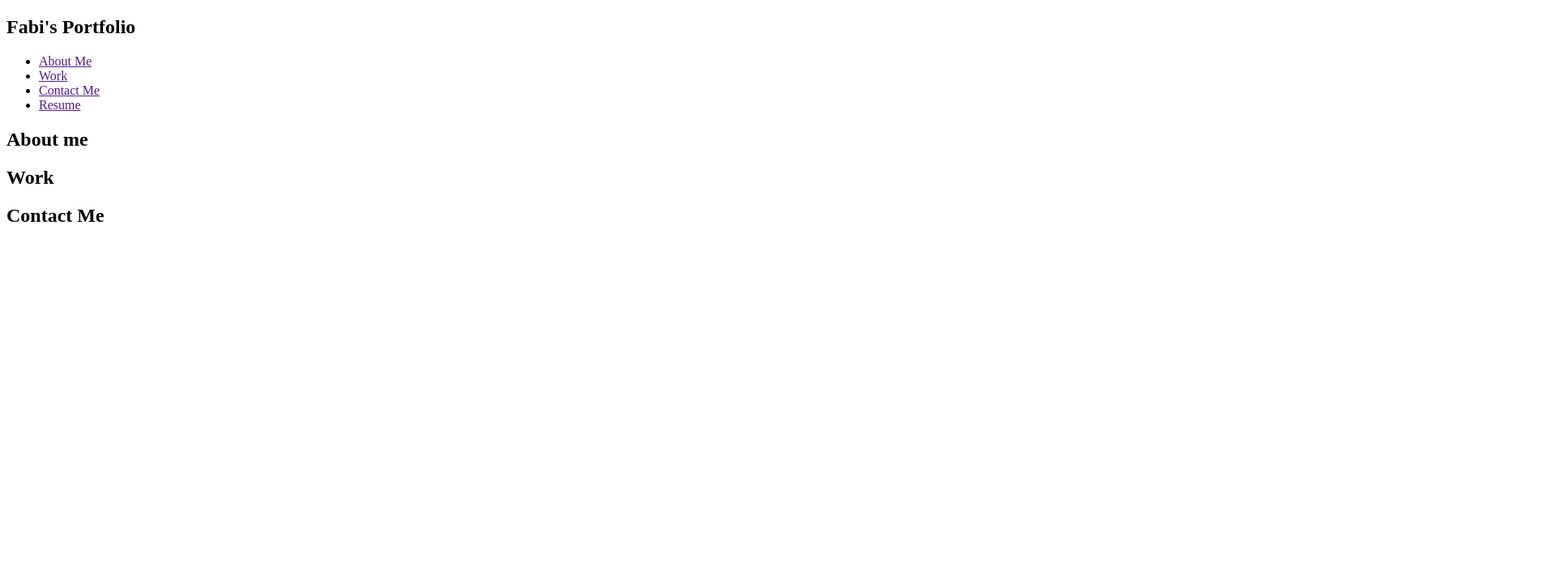
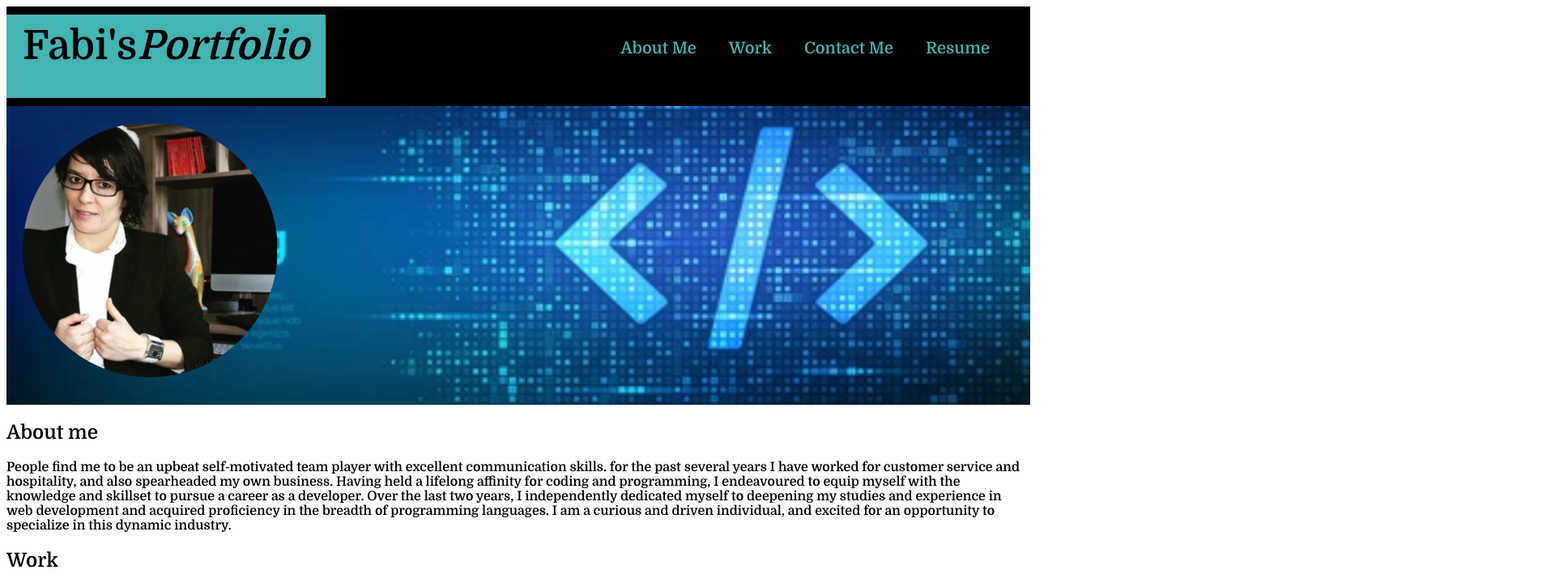
Before and after one commit to Fabscg/Professional-Portfolio, a plain HTML site: page index.html in a window 1280 px wide. Shown: the top 709 px of the page at 81% size, 1920 px wide, since content can reach past the window. Drawn offline with Linux system fonts and the light colour scheme; files that its build step writes are made by us from their sources.

Commit message:
finish navbar

```diff
--- a/css/style.css
+++ b/css/style.css
@@ -0,0 +1,81 @@
+* {
+    box-sizing: border-box;
+}
+
+body{
+    font-family: 'Domine', serif;
+}
+
+/* NAVBAR SECTION */
+
+span{
+    font-style: italic;
+}
+
+header{
+    display: flex;
+    flex-direction: row;
+    justify-content: space-between;
+    background-color: black;
+}
+
+header ul li a{
+    display: flex;
+    flex-direction: row;
+    justify-content: space-between;
+    background-color: black;
+    font-size: 20px;
+}
+
+
+a {
+    color: black;
+    margin:10px 0 10px 0;
+    font-size: 50px;
+    padding:10px 20px;
+    text-decoration: none;
+    background-color: rgb(66, 180, 180);
+}
+
+a:hover{
+    color: rgb(164, 207, 207);
+}
+
+nav{
+    display: contents;
+    justify-content: space-between;
+    width:100%;
+}
+
+ul{
+    display: inline-flex;
+    font-size: 20px;
+    padding-right: 30px;
+    padding-bottom: 20px;
+}
+ ul li a{
+    font-family:'Domine', serif;
+    color: rgb(66, 180, 180);
+    display: flex;
+}
+
+.top-images{
+    background-position:center;
+    display:flex;
+    flex-wrap: wrap;
+    align-items: baseline;
+    justify-content: stretch;
+    margin:0 0 20px 0;
+    background-size: cover;
+    background: url("../assets/images/programming.webp") no-repeat center center fixed;
+    -webkit-background-size: cover;
+
+}
+
+
+.avatar{
+    padding:30px auto 30px 30px;
+    margin:20px 0 30px 20px;
+    position: relative;
+    z-index: 1;
+}
--- a/index.html
+++ b/index.html
@@ -4,48 +4,91 @@
     <meta charset="UTF-8">
     <meta http-equiv="X-UA-Compatible" content="IE=edge">
     <meta name="viewport" content="width=device-width, initial-scale=1.0">
-    <link rel="stylesheet" href="style.css">
+    <link rel="stylesheet" href="css/style.css">
+    <link rel="preconnect" href="https://fonts.googleapis.com">
+    <link rel="preconnect" href="https://fonts.googleapis.com">
+<link rel="preconnect" href="https://fonts.gstatic.com" crossorigin>
+<link href="https://fonts.googleapis.com/css2?family=Domine:wght@600&family=Roboto+Mono:ital,wght@0,500;1,400&display=swap" rel="stylesheet">
     <title>Fabi's Portfolio</title>
 </head>
 
 <!-- SECTION NAVBAR -->
 
-<section class="title">
-    <h1>Fabi's Portfolio</h1>
+<header>
+
+    <a href="/">Fabi's<span>Portfolio</span></a>
 
     <nav>
         <ul>
                 <li>
-                <a href="">About Me</a>
+                    <a href="#about-me">About Me</a>
                 </li>
                 <li>
-                <a href="">Work</a>
+                    <a href="#work">Work</a>
                 </li>
                 <li>
-                <a href="">Contact Me</a>
+                    <a href="#contact-me">Contact Me</a>
                 </li>
                 <li>
-                <a href="">Resume</a>
+                    <a href="#resume">Resume</a>
                 </li>
         </ul>
     </nav>
-</section>
+</header>
+
+
+
+<div class="top-images">
+    <div class="avatar">
+        <img src="./assets/images/circle-cropped.png" alt="avatar">
+      </div>
+
+</div>
+
+
+
 
  <!-- SECTION ABOUT ME -->
 
- <h2>About me</h2>
- <p></p>
+    <h2 id="about-me">About me</h2>
+
+ <p>People find me to be an upbeat self-motivated team player with excellent communication skills. for the past several years I have worked for customer service and hospitality, and also spearheaded my own business. Having held a lifelong affinity for coding and programming, I endeavoured to equip myself with the knowledge and skillset to pursue a career as a developer. Over the last two years, I independently dedicated myself to deepening my studies and experience in web development and acquired proficiency in the breadth of programming languages. I am a curious and driven individual, and excited for an opportunity to specialize in this dynamic industry.</p>
 
  <!-- SECTION WORK -->
 
- <h2>Work</h2>
- <p></p>
+ <section>
+
+        <h2 id="work">Work</h2>
+
+        <div class="main-img">
+            <img src="./assets/images/drum-kit.png" alt="site from the drum kit">
+            <a href="https://fabskickass.github.io/drum-kit/">Drum Kit</a>
+        </div>
+
+        <div class="web-images">
+            <img src="./assets/images/four-card-feature-section.png" alt="front-end page">
+            <a href="https://fabskickass.github.io/four-card-feature-section-master">Four Card Feature Section</a>
+
+
+            <img src="./assets/images/horiseon-site.png" alt="description of the link with notebook-picture">
+            <a href=" https://fabskickass.github.io/Horiseon-corrections/">Horiseon site</a>
+
+            <img src="" alt="">
+            <a href="https://fabskickass.github.io/Teepee-FunTasy/">Teepee-Funtasy</a>
+
+            <img src="./assets/images/hero-bg.jpg" alt="tenni's shoe">
+            <a href="https://fabskickass.github.io/run-buddy/">Run Buddy</a>
+        </div>
+
+ </section>
 
  <!-- SECTION CONTACT ME -->
 
- <section>
+ <section id="contact-me">
      <h2>Contact Me</h2>
-     <p></p>
+     <a href="https://github.com/Fabskickass">Github</a>
+     <a href="fabiscg79@gmail.com">Email</a>
+     <a href="linkedin.com/in/fabicastaneda">Linkedin</a>
  </section>
 
 
```
Also changed, not shown: assets/images/Horiseon-site.png (added), assets/images/circle-cropped.png (added), assets/images/coding.jpg (added), assets/images/drum-kit.png (added), assets/images/four-card-feature-section.png (added), assets/images/hero-bg.jpg (added), assets/images/programming.webp (added). Lines whose indentation alone changed are shown as unchanged.
